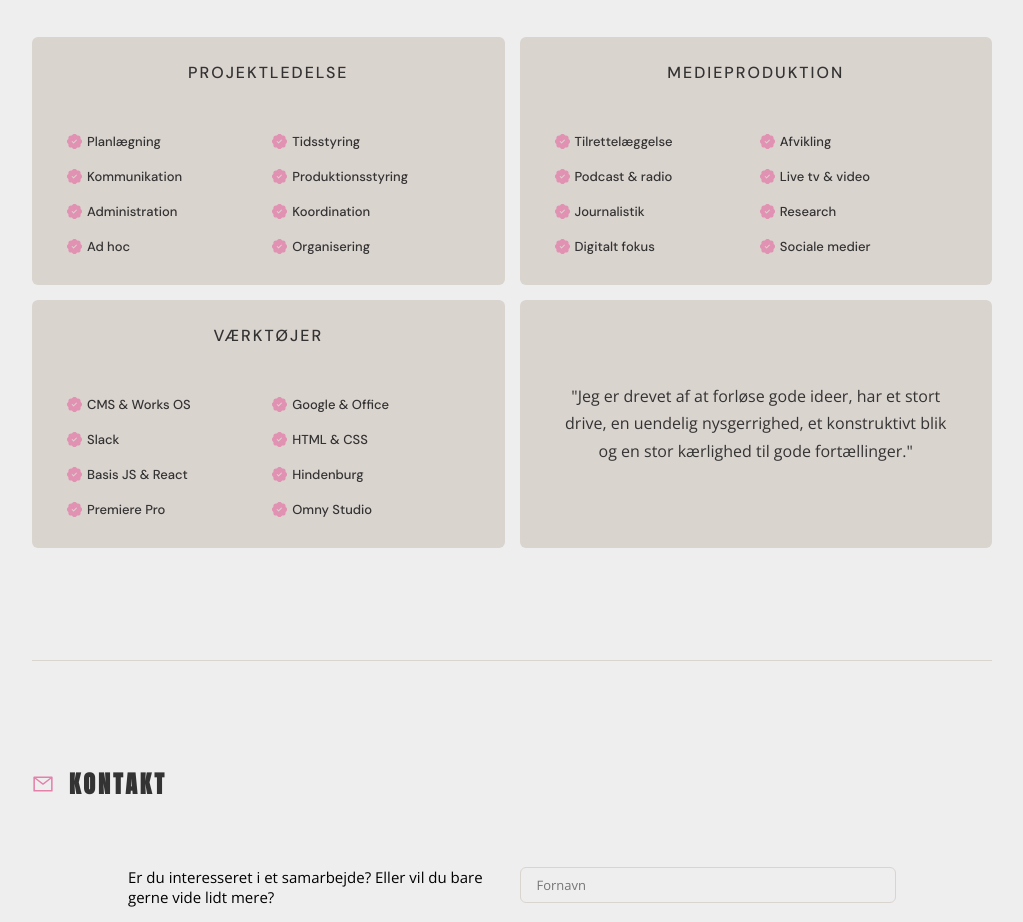
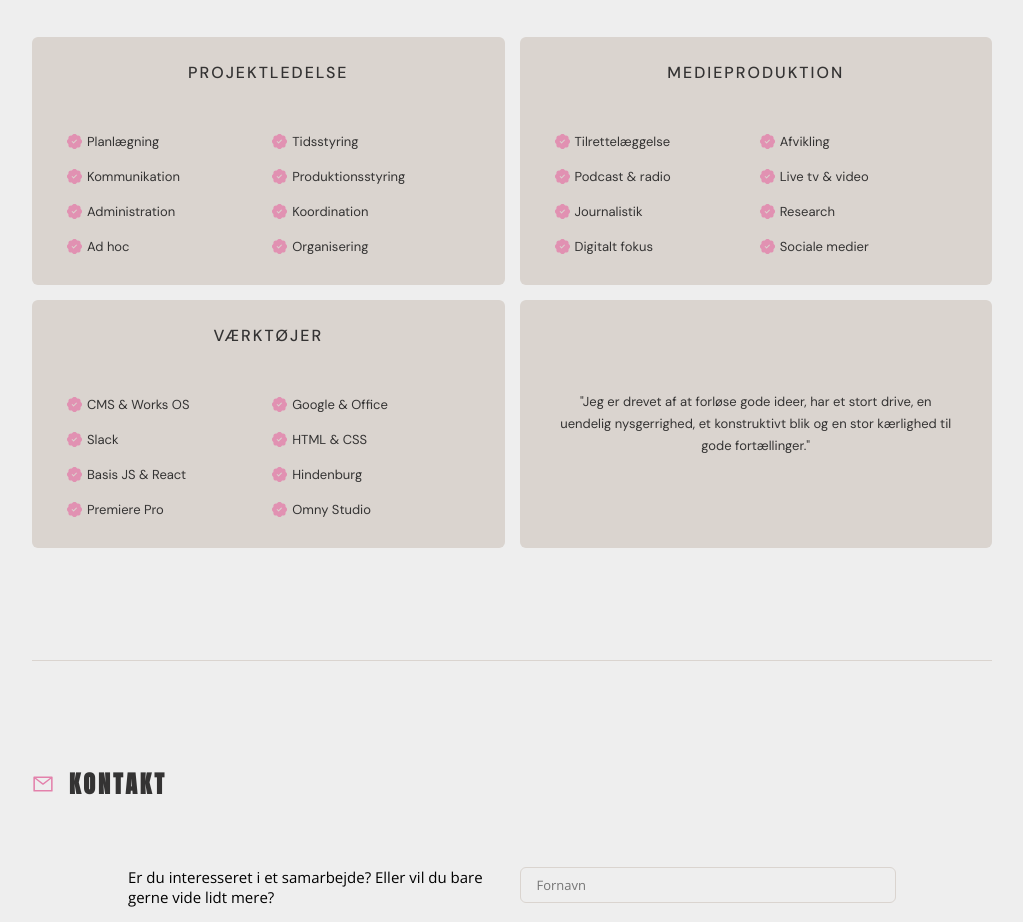
Before and after one commit to Brunsvigeren/portfolio-3, a React (Create React App) app: page / in a window 1280 px wide. Shown: the part 1740-2662 px from the top of the page, without its empty margins (128-1151 px from the left). Built offline with nearby package versions, Linux system fonts and the light colour scheme.

Commit message:
Font-weight changes

```diff
--- a/src/components/what_i_do/what_i_do.css
+++ b/src/components/what_i_do/what_i_do.css
@@ -47,7 +47,7 @@
 
 .card_paragraph {
   color: var(--color-dark-text);
-  font-weight: 500;
+  font-weight: 400;
   font-family: "DM sans", sans-serif;
   font-size: 13px;
 }
@@ -60,10 +60,10 @@
 .last_card_paragraph {
   text-align: center;
   color: var(--color-dark-text);
-  font-family: "Open sans", sans-serif;
-  font-size: 16px;
+  font-family: "DM sans", sans-serif;
+  font-size: 13px;
   line-height: 1.7em;
-  font-weight: 500;
+  font-weight: 400;
 }
 
 /*=========== MEDIA QUERIES (SMALL DEVICES, PHONES) ===========*/
```
